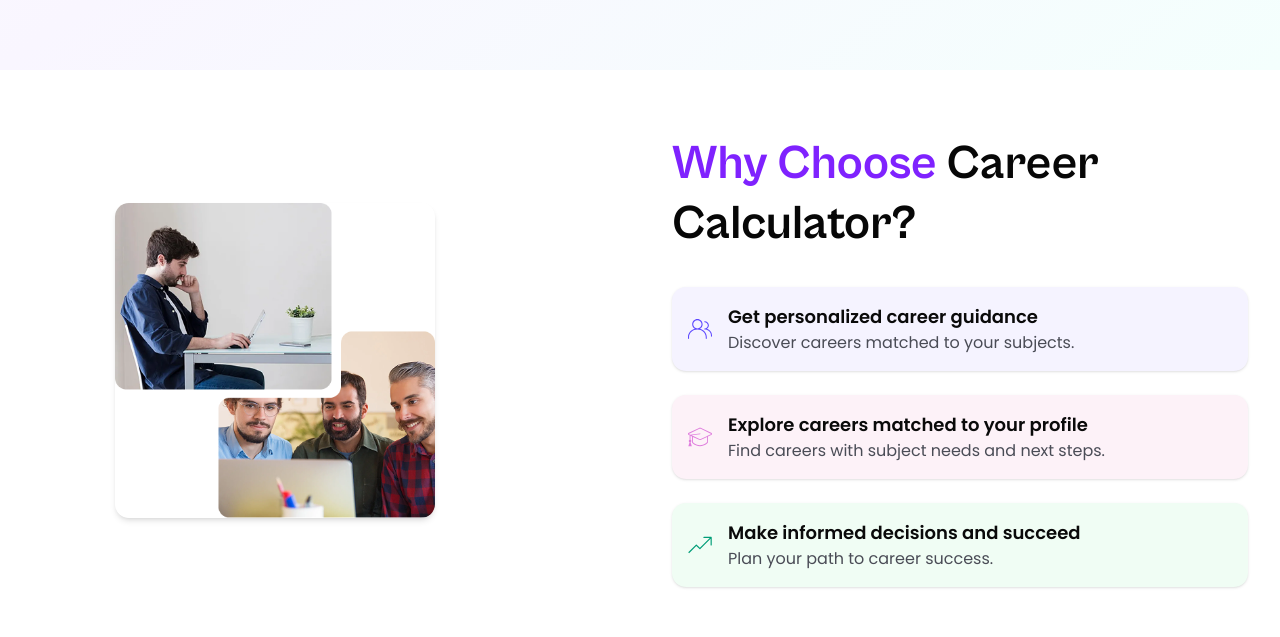
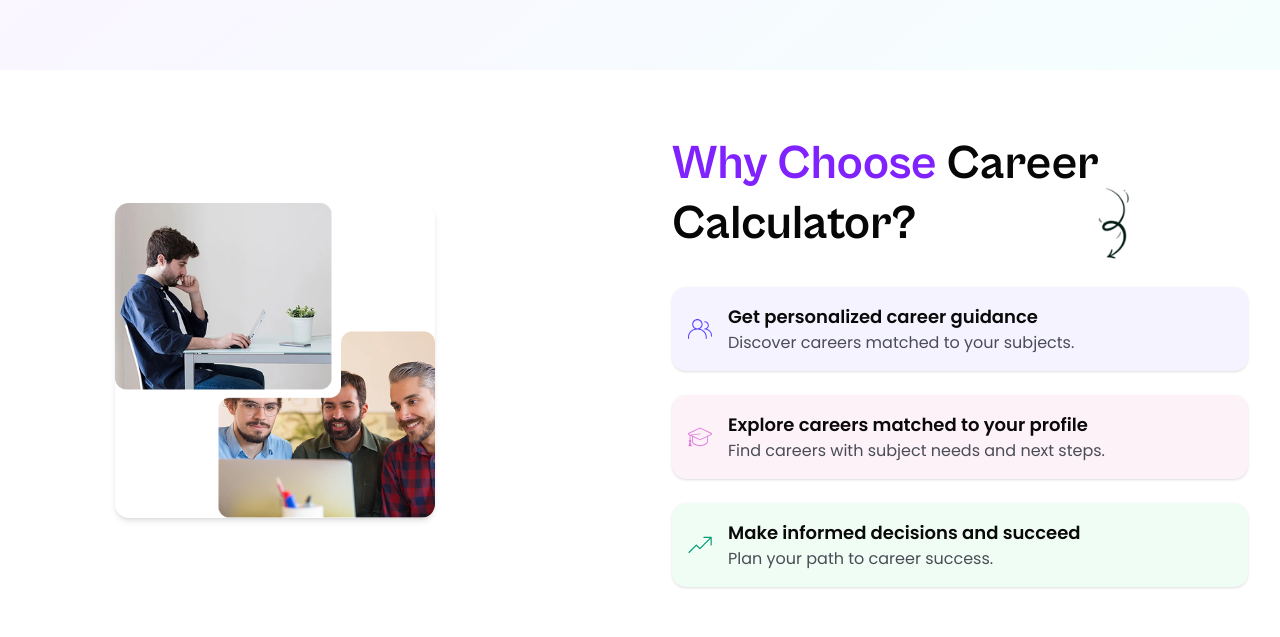
Before and after one commit to backbencherstudio/edisemin-client, a Next.js app: page / in a window 1280 px wide. Shown: the part 2280-2917 px from the top of the page. Built offline with nearby package versions, Linux system fonts and the light colour scheme.

Commit message:
responsive done

```diff
--- a/app/(client)/_components/career-calculator.tsx
+++ b/app/(client)/_components/career-calculator.tsx
@@ -8,7 +8,8 @@ export default function CareerCalculator() {
   return (
     <section className="py-16 bg-white">
       <div className="max-w-7xl mx-auto flex flex-col-reverse lg:flex-row items-center justify-between gap-12 px-4 sm:px-8">
-        {/* Left Images */}
+
+        {/* Left Image */}
         <div className="w-full lg:w-[40%] flex justify-center">
           <div className="rounded-xl overflow-hidden shadow-md max-w-[320px] w-full">
             <Image
@@ -22,12 +23,24 @@ export default function CareerCalculator() {
         </div>
 
         {/* Right Content */}
-        <div className="w-full lg:w-[60%] max-w-xl">
+        <div className="w-full lg:w-[60%] max-w-xl relative">
           <h2 className="text-4xl sm:text-5xl font-bold leading-[126%] text-[#070707] font-cabinet text-center lg:text-left">
             <span className="text-violet-600">Why Choose</span> Career <br />
             Calculator?
           </h2>
 
+          {/* Decorative Arrow */}
+          <div className="hidden lg:block w-16 h-16 sm:w-20 sm:h-20 absolute top-[-30px] right-[5%] sm:right-[15%] md:right-[20%] lg:top-12 lg:right-24">
+            <Image
+              src="/images/bottom-arrow.png"
+              alt="Arrow"
+              width={80}
+              height={80}
+              className="w-full h-full object-contain"
+            />
+          </div>
+
+          {/* Feature Cards */}
           <div className="mt-8 space-y-6">
             <div className="flex items-start sm:items-center gap-4 bg-violet-50 p-4 rounded-xl shadow-sm">
               <ManIcon className="text-violet-600 min-w-[24px]" />
```
